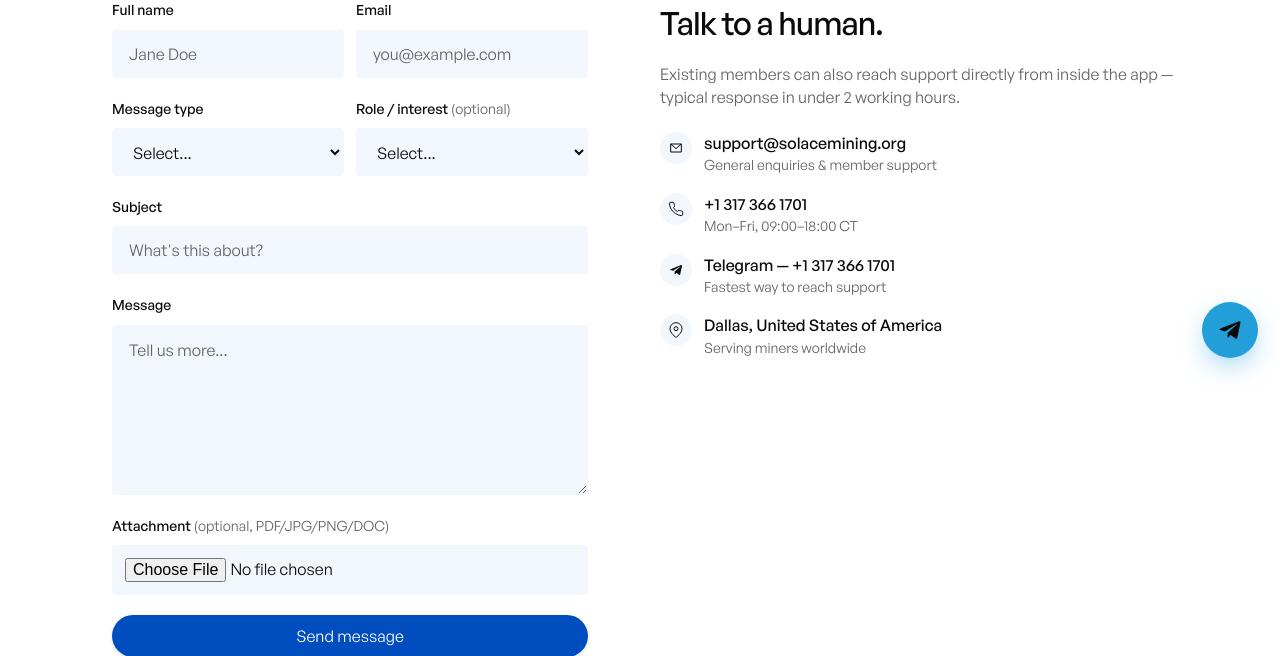
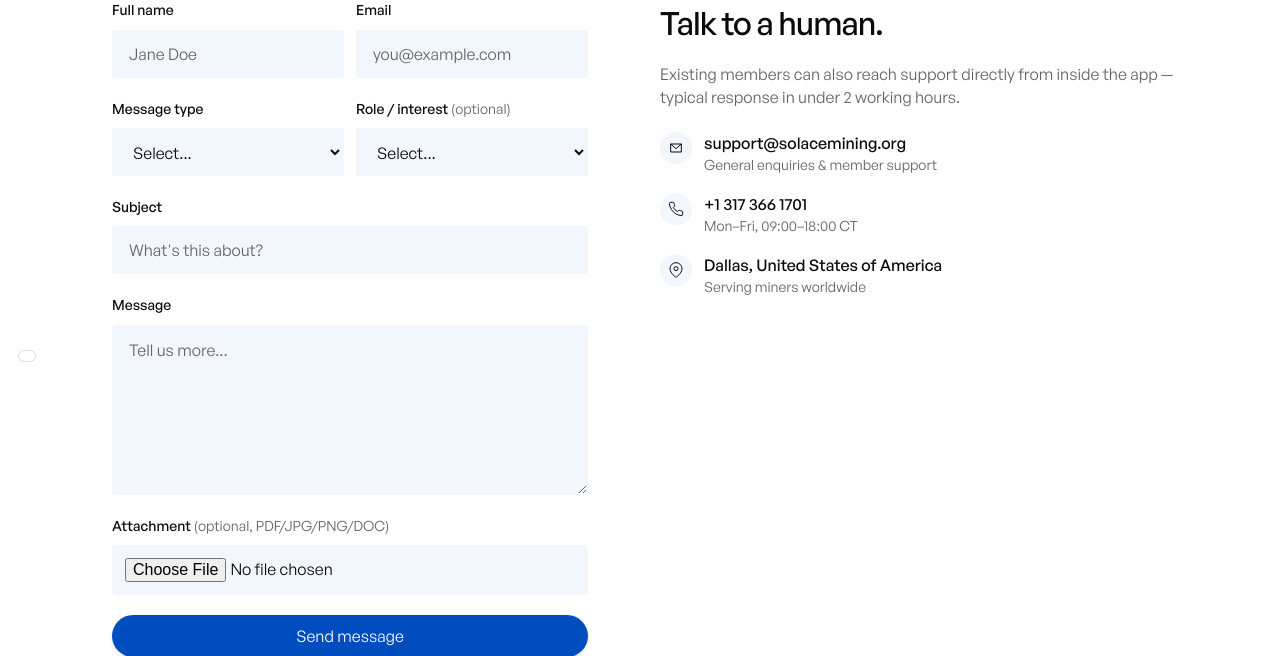
Before and after one commit to mrwayne-dev/solace, a PHP site: page /contact in a window 1280 px wide. Shown: the part 420-1076 px from the top of the page. Run offline with PHP 8.4, Linux system fonts and the light colour scheme; some libraries are stand-ins or nearby versions.

Commit message:
Replace Telegram widget with Smartsupp + add Google Translate (100+ langs)
- Remove floating Telegram support widget and the Telegram entries on contact + legal.
- Consolidate Smartsupp into one shared site-widgets partial loaded on every public
  page (drops the duplicate inline loader in index.php and the copy in main.js).
- Add Google Website Translate widget (fixed selector, all Google languages).
- CSP: allow translate.google.com / translate.googleapis.com / gstatic / fonts.

Co-Authored-By: Claude Opus 4.8 <noreply@anthropic.com>

```diff
--- a/assets/js/main.js
+++ b/assets/js/main.js
@@ -437,35 +437,6 @@ document.addEventListener('DOMContentLoaded', () => {
     });
   }
 });
-/**
- * ======================
- * 9. Smartsupp Live Chat Integration
- * ======================
- */
-(function() {
-  try {
-    // Prevent duplicate loading
-    if (window.smartsupp) return;
-
-    window._smartsupp = window._smartsupp || {};
-    window._smartsupp.key = '3c2dbbfc4e90eff8ecbbe0a2f4936d2be60ccec7';
-
-    // Create Smartsupp script dynamically
-    const s = document.createElement('script');
-    s.type = 'text/javascript';
-    s.charset = 'utf-8';
-    s.async = true;
-    s.src = 'https://www.smartsuppchat.com/loader.js?';
-
-    // Append to head safely
-    const firstScript = document.getElementsByTagName('script')[0];
-    firstScript.parentNode.insertBefore(s, firstScript);
-
-    console.log('✅ Smartsupp chat loaded');
-  } catch (err) {
-    console.error('❌ Smartsupp failed to load:', err);
-  }
-})();
 
 /**
  * ======================
--- a/pages/public/_partials/footer.php
+++ b/pages/public/_partials/footer.php
@@ -39,7 +39,7 @@
   </div>
 </footer>
 
-<?php include __DIR__ . '/support-widget.php'; ?>
+<?php include __DIR__ . '/site-widgets.php'; ?>
 
 <script>
   // Navbar scroll toggle (transparent on hero, solid on scroll)
--- /dev/null
+++ b/pages/public/_partials/site-widgets.php
@@ -0,0 +1,49 @@
+<?php
+// ============================================================
+// SITE WIDGETS — shared across all public pages
+//   1. Google Website Translate (100+ languages)
+//   2. Smartsupp live chat (replaces the old Telegram widget)
+// Include once per page (near the end of <body>).
+// ============================================================
+?>
+<!-- Google Website Translate -->
+<div id="google_translate_element" class="gt-widget" aria-label="Translate this site"></div>
+<script type="text/javascript">
+  function googleTranslateElementInit() {
+    new google.translate.TranslateElement({
+      pageLanguage: 'en',
+      layout: google.translate.TranslateElement.InlineLayout.SIMPLE,
+      autoDisplay: false
+    }, 'google_translate_element');
+  }
+</script>
+<script type="text/javascript" src="https://translate.google.com/translate_a/element.js?cb=googleTranslateElementInit"></script>
+<style>
+  .gt-widget {
+    position: fixed; left: 18px; bottom: 18px; z-index: 2147482000;
+    background: #fff; border: 1px solid rgba(0,0,0,.12); border-radius: 10px;
+    padding: 5px 8px; box-shadow: 0 8px 24px -8px rgba(0,0,0,.35);
+    font-family: system-ui, -apple-system, sans-serif; max-width: 220px;
+  }
+  .gt-widget .goog-te-combo { margin: 0; padding: 4px 6px; border-radius: 6px; border: 1px solid rgba(0,0,0,.15); font-size: 13px; max-width: 200px; }
+  .gt-widget .goog-logo-link, .gt-widget .goog-te-gadget span { display: none !important; }
+  .gt-widget .goog-te-gadget { font-size: 0 !important; color: transparent !important; }
+  /* Stop Google's top banner from pushing the page down */
+  .goog-te-banner-frame.skiptranslate, iframe.goog-te-banner-frame { display: none !important; }
+  body { top: 0 !important; }
+  @media (max-width: 560px) { .gt-widget { left: 12px; bottom: 12px; } }
+  @media print { .gt-widget { display: none; } }
+</style>
+
+<!-- Smartsupp Live Chat script -->
+<script type="text/javascript">
+var _smartsupp = _smartsupp || {};
+_smartsupp.key = '3c2dbbfc4e90eff8ecbbe0a2f4936d2be60ccec7';
+window.smartsupp||(function(d) {
+  var s,c,o=smartsupp=function(){ o._.push(arguments)};o._=[];
+  s=d.getElementsByTagName('script')[0];c=d.createElement('script');
+  c.type='text/javascript';c.charset='utf-8';c.async=true;
+  c.src='https://www.smartsuppchat.com/loader.js?';s.parentNode.insertBefore(c,s);
+})(document);
+</script>
+<noscript>Powered by <a href="https://www.smartsupp.com" target="_blank" rel="noopener">Smartsupp</a></noscript>
--- a/pages/public/_partials/support-widget.php
+++ /dev/null
@@ -1,48 +0,0 @@
-<?php
-// ============================================================
-// TELEGRAM SUPPORT WIDGET — floating icon button (bottom-right)
-// Opens a Telegram chat with the support number (+1 317 366 1701).
-// Self-contained: include once per page (position: fixed).
-//
-// Set $support_widget_paired = true; before including on pages that
-// ALSO show the Smartsupp live-chat launcher (homepage) so the two
-// sit side by side instead of overlapping.
-// ============================================================
-$paired = !empty($support_widget_paired);
-?>
-<a href="https://t.me/+13173661701" target="_blank" rel="noopener"
-   class="tg-support<?= $paired ? ' tg-support--paired' : '' ?>"
-   aria-label="Chat with Solace Mining support on Telegram">
-  <span class="tg-support__icon" aria-hidden="true">
-    <svg viewBox="0 0 24 24" fill="currentColor"><path d="M9.78 18.65l.28-4.23 7.68-6.92c.34-.31-.07-.46-.52-.19L7.74 13.3 3.64 12c-.88-.25-.89-.86.2-1.3l15.97-6.16c.73-.33 1.43.18 1.15 1.3l-2.72 12.81c-.19.91-.74 1.13-1.5.71L12.6 16.3l-1.99 1.93c-.23.23-.42.42-.83.42z"/></svg>
-  </span>
-</a>
-<style>
-  .tg-support {
-    position: fixed;
-    right: 22px;
-    bottom: 22px;
-    z-index: 2147483000;            /* sit on the same layer as the chat launcher */
-    display: inline-flex;
-    align-items: center;
-    justify-content: center;
-    width: 56px;
-    height: 56px;
-    border-radius: 50%;
-    background: #229ED9;
-    color: #fff;
-    text-decoration: none;
-    box-shadow: 0 10px 28px -6px rgba(34, 158, 217, 0.55);
-  }
-  .tg-support__icon { display: inline-flex; width: 28px; height: 28px; flex: 0 0 auto; }
-  .tg-support__icon svg { width: 100%; height: 100%; display: block; }
-
-  /* Paired with the Smartsupp launcher → sit to its left (homepage) */
-  .tg-support--paired { right: 96px; }
-
-  @media (max-width: 560px) {
-    .tg-support { right: 16px; bottom: 16px; }
-    .tg-support--paired { right: 84px; bottom: 18px; }
-  }
-  @media print { .tg-support { display: none; } }
-</style>
--- a/pages/public/contact.php
+++ b/pages/public/contact.php
@@ -114,15 +114,6 @@ include __DIR__ . '/_partials/head.php';
           </li>
           <li style="display: flex; gap: var(--space-3); align-items: flex-start;">
             <span style="width: 32px; height: 32px; border-radius: var(--radius-circle); background: var(--color-surface-warm); display: inline-flex; align-items: center; justify-content: center; flex-shrink: 0;">
-              <svg width="16" height="16" viewBox="0 0 24 24" fill="currentColor"><path d="M9.78 18.65l.28-4.23 7.68-6.92c.34-.31-.07-.46-.52-.19L7.74 13.3 3.64 12c-.88-.25-.89-.86.2-1.3l15.97-6.16c.73-.33 1.43.18 1.15 1.3l-2.72 12.81c-.19.91-.74 1.13-1.5.71L12.6 16.3l-1.99 1.93c-.23.23-.42.42-.83.42z"/></svg>
-            </span>
-            <div>
-              <p style="font-weight: var(--fw-medium); color: var(--color-ink-primary);"><a href="https://t.me/+13173661701" target="_blank" rel="noopener" style="color:inherit;">Telegram — +1 317 366 1701</a></p>
-              <p style="font-size: var(--text-sm); color: var(--color-ink-muted);">Fastest way to reach support</p>
-            </div>
-          </li>
-          <li style="display: flex; gap: var(--space-3); align-items: flex-start;">
-            <span style="width: 32px; height: 32px; border-radius: var(--radius-circle); background: var(--color-surface-warm); display: inline-flex; align-items: center; justify-content: center; flex-shrink: 0;">
               <svg width="16" height="16" viewBox="0 0 24 24" fill="none" stroke="currentColor" stroke-width="1.5"><path d="M21 10c0 7-9 13-9 13s-9-6-9-13a9 9 0 0 1 18 0z"/><circle cx="12" cy="10" r="3"/></svg>
             </span>
             <div>
--- a/pages/public/legal.php
+++ b/pages/public/legal.php
@@ -106,7 +106,7 @@ include __DIR__ . '/_partials/head.php';
 
       <section class="legal-doc__section">
         <h2><?= (count($doc['sections']) + 1) . '. Contact' ?></h2>
-        <p>Questions about this document? Email us at <a href="mailto:<?= $support ?>"><?= $support ?></a>, message us on Telegram at <a href="https://t.me/+13173661701" target="_blank" rel="noopener">+1 317 366 1701</a>, or call the same number. <?= htmlspecialchars($company) ?>, Dallas, United States of America.</p>
+        <p>Questions about this document? Email us at <a href="mailto:<?= $support ?>"><?= $support ?></a>, or call us at <a href="tel:+13173661701">+1 317 366 1701</a>. <?= htmlspecialchars($company) ?>, Dallas, United States of America.</p>
       </section>
     </div>
   </div>
```
Also changed, not shown: pages/public/index.php (+1 -15 lines), .htaccess.
